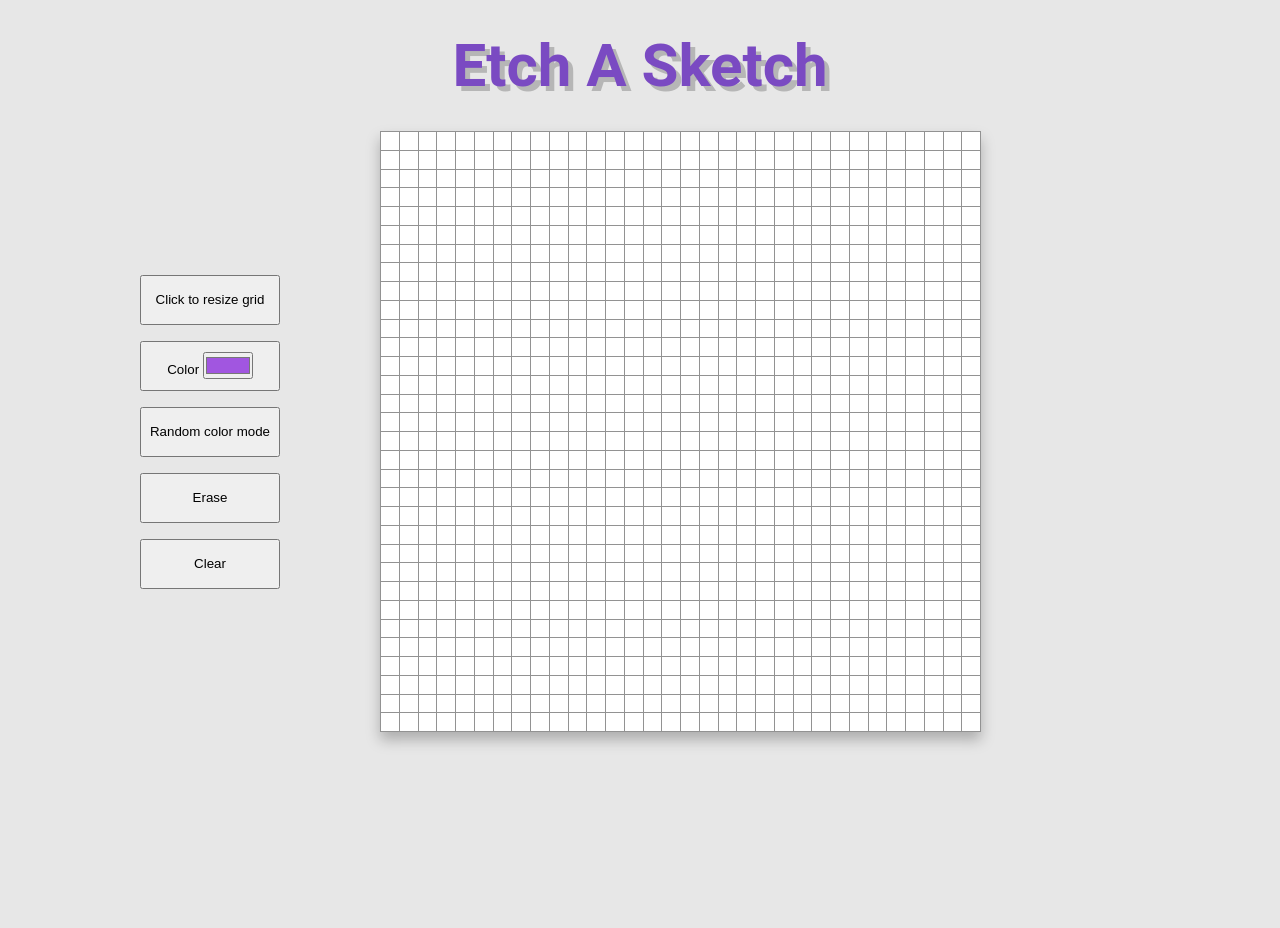
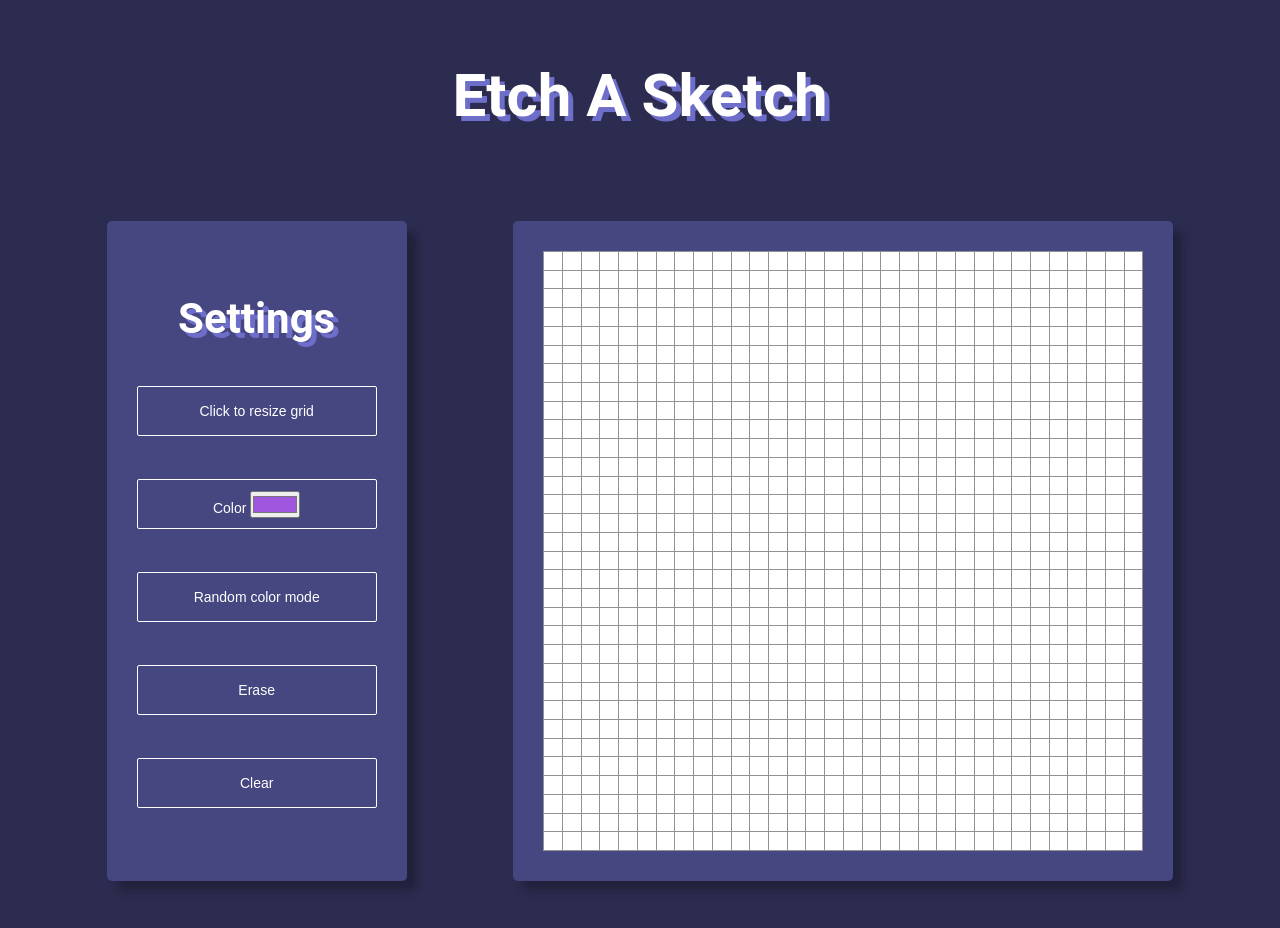
Before and after one commit to Lyarc79/Etch-a-Sketch, a plain HTML site: page index.html in a window 1280 px wide. Before the commit the page ends 800 px from the top, so only its background shows below. Drawn offline with Linux system fonts and the light colour scheme.

Commit message:
Added some colors and flex properties

```diff
--- a/index.html
+++ b/index.html
@@ -13,6 +13,7 @@
     </header>
     <div class="main">
         <div class="settings">
+            <h3>Settings</h3>
             <button id="resizeBtn">Click to resize grid</button>
             <button>
                 Color
@@ -22,7 +23,9 @@
             <button id="eraseBtn">Erase</button>
             <button id="clearBtn">Clear</button>
         </div>
-        <div id="sketch"></div>
+        <div class="sketchWrap">
+            <div id="sketch"></div>
+        </div>
     </div>
 
     <script src="./index.js"></script>
--- a/style.css
+++ b/style.css
@@ -1,15 +1,24 @@
+
+:root{
+    --primary-dark: rgb(44, 44, 80);
+    --secondary-dark: rgb(70, 70, 129);
+    --primary-light: rgb(135, 135, 250);
+    --secondary-light: rgb(109, 109, 202);
+}
 
 body{
-    background-color: #e7e7e7;
+    background-color: var(--primary-dark);
     font-family: 'Roboto', sans-serif;
 }
 
 *{
+    box-sizing: border-box;
     padding: 0;
     margin: 0;
 }
 
 .header{
+    margin-top: 30px;
     padding: 30px 0;
  }
 
@@ -17,23 +26,30 @@ body{
     text-align: center;
     font-size: 60px;
     font-weight: bold;
-    color: #7a4ac2;
-    text-shadow: 5px 5px rgb(182, 182, 182);
+    color: white;
+    text-shadow: 5px 5px var(--secondary-light);
  }
 
  .main{
+    margin-top: 60px;
+    margin-bottom: 60px;
     display: flex;
-    align-items: center;
-    margin: 0 auto;
-    gap: 100px;
-    max-width: 1000px;
+    justify-content: space-evenly;
+    max-width: 1400px;
+    margin-left: auto;
+    margin-right: auto;
  }
 
- .settings{
+.sketchWrap{
     display: flex;
-    flex-direction: column;
-    gap: 1rem;
- }
+    justify-content: center;
+    align-items: center;
+    width: 660px;
+    height: 660px;
+    background-color: var(--secondary-dark);
+    box-shadow: rgba(0, 0, 0, 0.25) 10px 10px 10px;
+    border-radius: 5px;
+}
 
 #sketch{
     display: flex;
@@ -41,9 +57,20 @@ body{
     width: 600px;
     height: 600px;
     background-color: #ffffff;
-    box-shadow: rgba(0, 0, 0, 0.25) 0px 8px 13px;
     border-right: 1px solid rgb(146, 146, 146);
     border-bottom: 1px solid rgb(146, 146, 146);
+}
+
+.settings{
+    display: flex;
+    flex-direction: column;
+    padding: 30px;
+    width: 300px;
+    justify-content: space-evenly;
+    align-items: center;
+    border-radius: 5px;
+    background-color: var(--secondary-dark);
+    box-shadow: rgba(0, 0, 0, 0.25) 10px 10px 10px;
 }
 
 .row{
@@ -59,6 +86,19 @@ body{
 }
 
 div > button{
+    color: white;
+    padding: 10px 15px;
+    border: 1px solid white;
+    border-radius: 2px;
     height: 50px;
-    width: 140px;
+    width: 100%;
+    text-align: center;
+    background-color: transparent;
+    font-size: 14px;
 }
+
+div > h3{
+    font-size: 42px;
+    color: white;
+    text-shadow: 5px 5px var(--secondary-light);
+}
```
